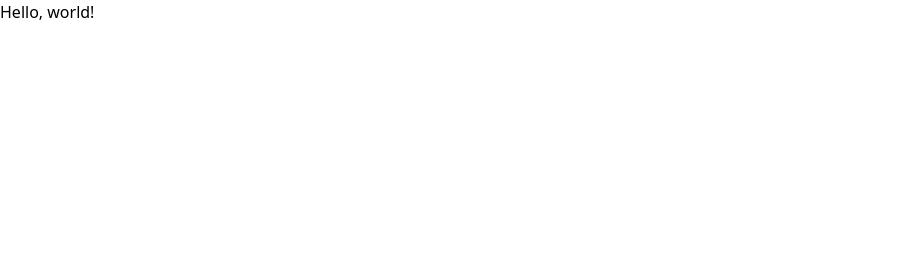
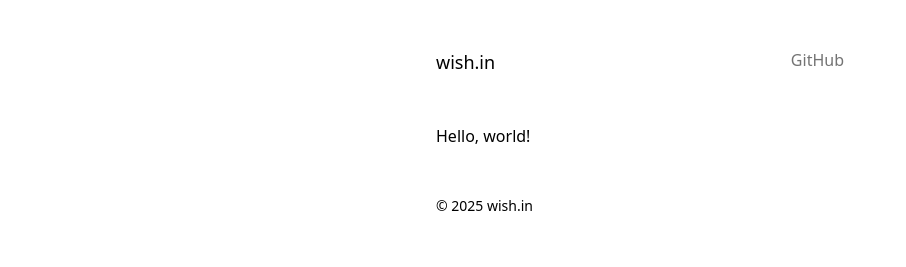
Before and after one commit to wzyns/wzyns.github.io, a Gatsby site: page / in a window 1280 px wide. Shown: the whole page, without its empty margins (0-906 px from the left). Built offline with nearby package versions, Linux system fonts and the light colour scheme; Gatsby itself is replaced by a stand-in of ours.

Commit message:
Add Layout components

```diff
--- /dev/null
+++ b/src/components/footer.tsx
@@ -0,0 +1,8 @@
+export default function Footer() {
+  const year = new Date().getFullYear();
+  return (
+    <footer>
+      <p className="text-sm">&copy; {year} wish.in</p>
+    </footer>
+  );
+}
--- /dev/null
+++ b/src/components/header.tsx
@@ -0,0 +1,24 @@
+import { Link } from "gatsby";
+
+export default function Header() {
+  return (
+    <header className="flex flex-row justify-between align-middle">
+      <Link to="/">
+        <h1 className="text-lg font-medium">wish.in</h1>
+      </Link>
+      <Navigator />
+    </header>
+  );
+}
+
+function Navigator() {
+  return (
+    <nav>
+      <ul className="flex flex-row justify-end align-middle text-neutral-500 [&>li]:ml-5">
+        <li>
+          <Link to="https://github.com/wish-in">GitHub</Link>
+        </li>
+      </ul>
+    </nav>
+  );
+}
--- /dev/null
+++ b/src/components/layout.tsx
@@ -0,0 +1,13 @@
+import React from "react";
+import Header from "./header";
+import Footer from "./footer";
+
+export default function Layout({ children }: { children: React.ReactNode }) {
+  return (
+    <div className="mx-auto max-w-md px-5 py-12">
+      <Header />
+      <main className="py-12">{children}</main>
+      <Footer />
+    </div>
+  );
+}
--- a/src/pages/index.tsx
+++ b/src/pages/index.tsx
@@ -1,5 +1,11 @@
+import Layout from "../components/layout";
+
 export default function IndexPage() {
-  return <div>Hello, world!</div>;
+  return (
+    <Layout>
+      <div>Hello, world!</div>
+    </Layout>
+  );
 }
 
 export function Head() {
```
